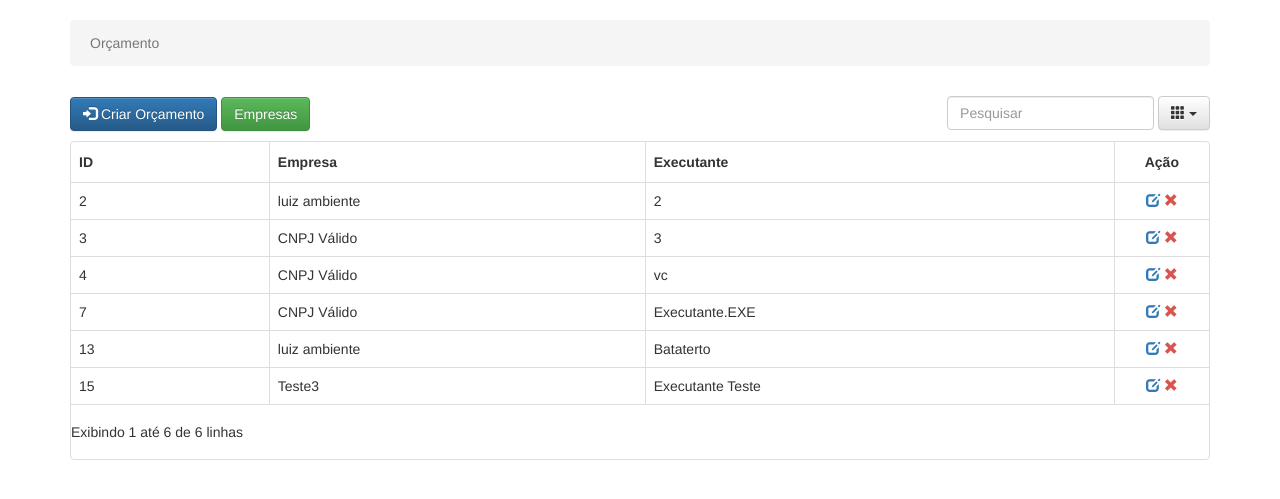
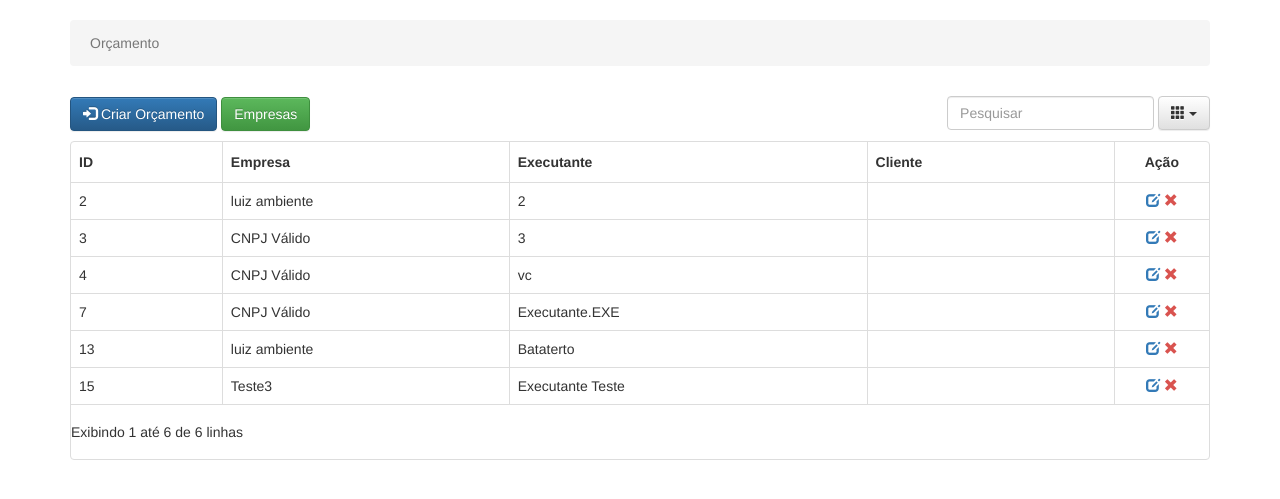
Before and after one commit to Shinjoku/web-projects, a Django app: page /pros/ in a window 1280 px wide. Shown: the part 100-599 px from the top of the page. Run offline with Django 3.2, Linux system fonts and the light colour scheme; data comes from the database, SQL or seed files in the repository; both versions use the stored data as it was after the commit; some libraries are stand-ins or nearby versions.

Commit message:
Adicionada Linha Cliente na Tabela do Index - porem ela não esta sendo preenchida

```diff
--- a/S5/Group8/pros/templates/pros/index.html
+++ b/S5/Group8/pros/templates/pros/index.html
@@ -44,6 +44,7 @@
                         <th data-field="num_ordem" data-sortable="true">ID</th>
                         <th data-field="data" data-sortable="true">Empresa</th>
                         <th data-field="executante" data-sortable="true">Executante</th>
+                        <th data-field="cliente" data-sortable="true">Cliente</th>
                         <th data-field="action" class="col-md-1" data-align="center">Ação</th>
                     </tr>
                 </thead>
@@ -53,6 +54,7 @@
                             <td class="text-overflow">{{ ordem.id }}</td>
                             <td class="text-overflow">{{ ordem.empresa }}</td>
                             <td class="text-overflow">{{ ordem.executante }}</td>
+                            <td class="text-overflow">{{ ordem.cliente }}</td>
                             <td class="col-md-1" data-align="center">
                                 <a class="edit ml10" href="update_ordem/{{ ordem.id }}" title="Edit">
                                     <i class="glyphicon glyphicon-edit color-link-ordem"></i>
```
Also changed, not shown: S5/Group8/db.sqlite3.
